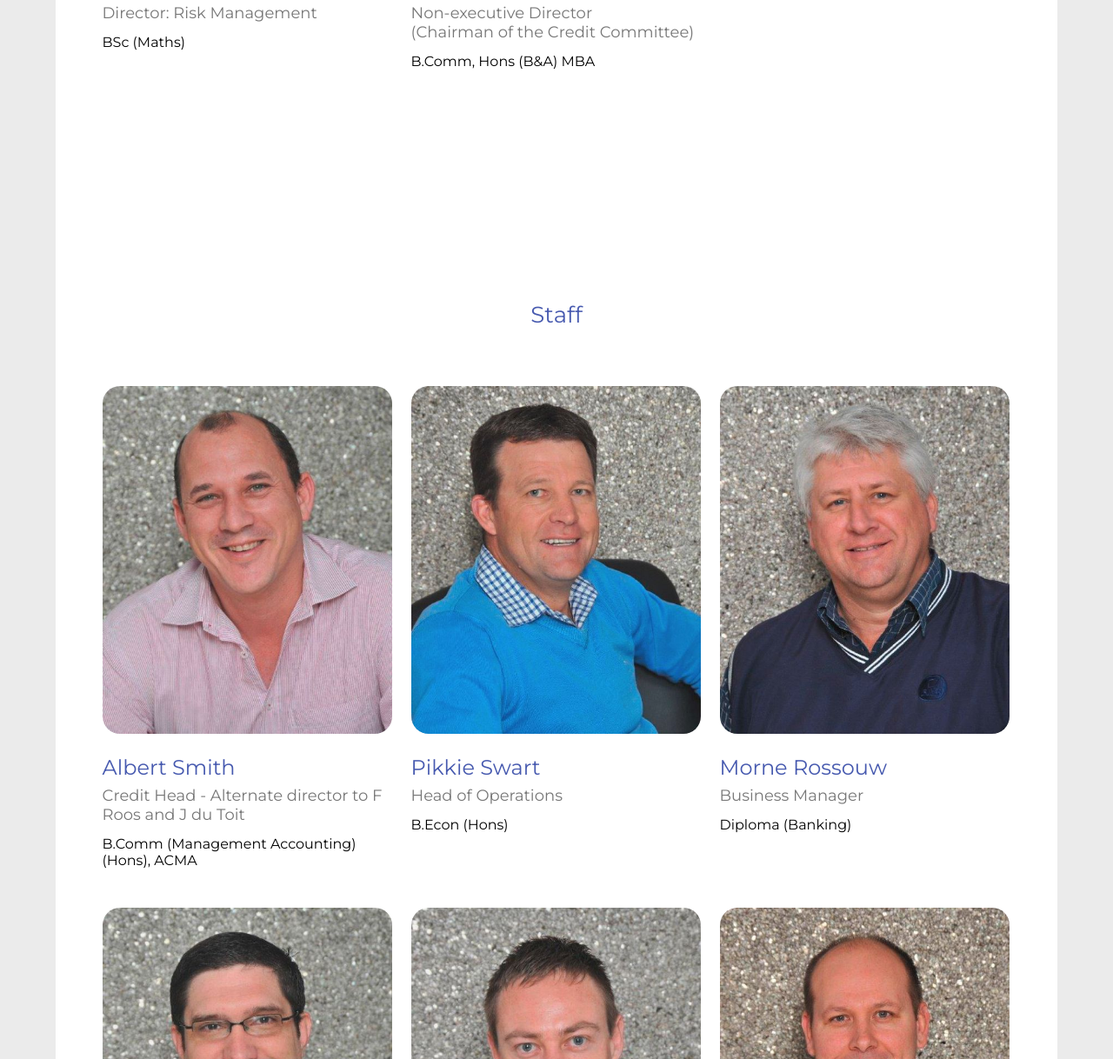
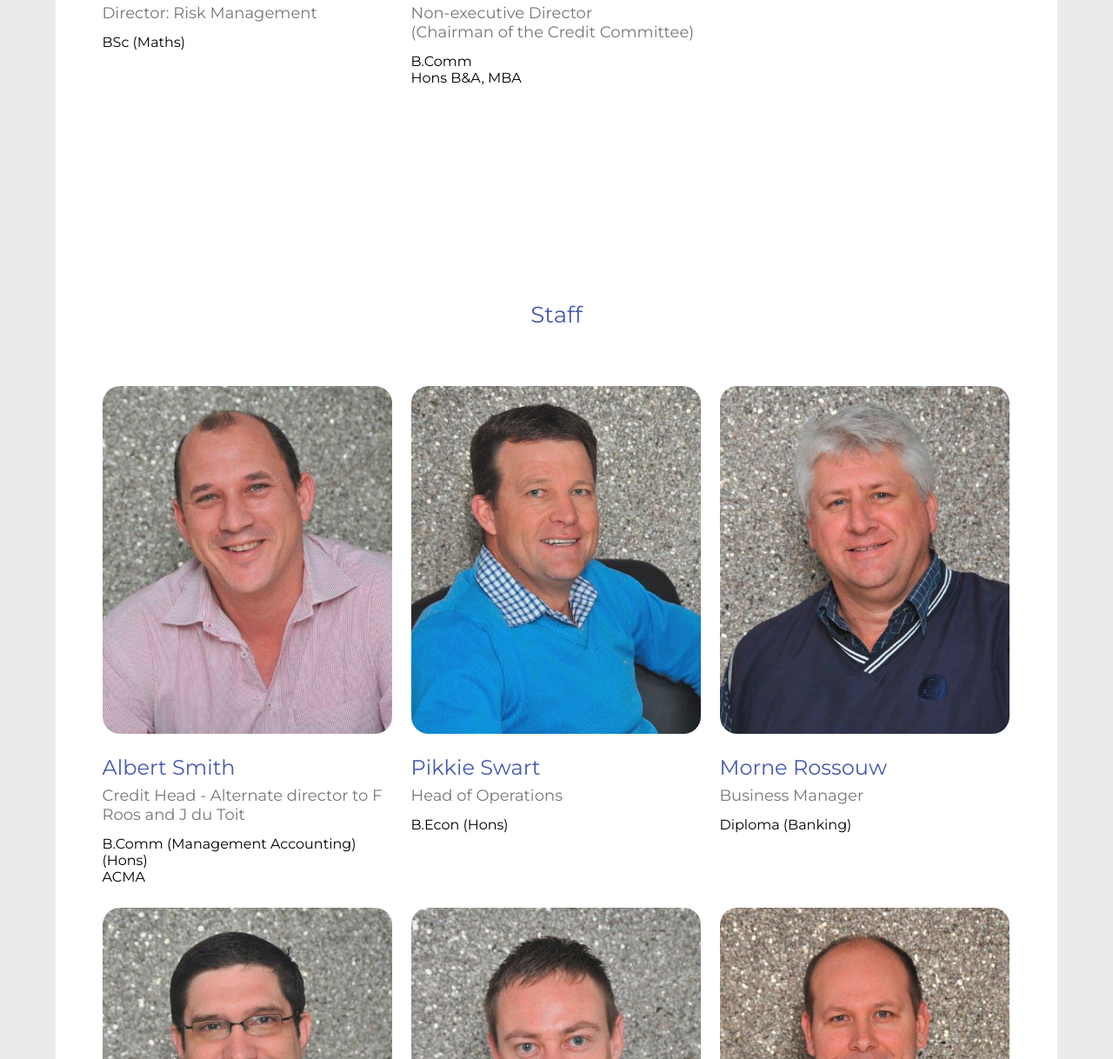
Before and after one commit to web-dpr/CH, a plain HTML site: page our-team.html in a window 1280 px wide. Shown: the part 2146-3364 px from the top of the page at 87% size. Drawn offline with Linux system fonts and the light colour scheme.

Commit message:
Update our-team.html

```diff
--- a/our-team.html
+++ b/our-team.html
@@ -161,7 +161,10 @@
                     Non-executive Director<br>
                     (Chairman of the Credit Committee)
                 </h3>
-                <h4>B.Comm, Hons (B&A) MBA</h4>
+                <h4>
+                    B.Comm<br>
+                    Hons B&A, MBA
+                </h4>
             </div>
         </div>
         <h2 id="heading-3">Staff</h2>
@@ -170,7 +173,10 @@
                 <img src="images/team/albert.jpg">
                 <h2>Albert Smith</h2>
                 <h3>Credit Head - Alternate director to F Roos and J du Toit</h3>
-                <h4>B.Comm (Management Accounting) (Hons), ACMA</h4>
+                <h4>
+                    B.Comm (Management Accounting) (Hons)<br>
+                    ACMA
+                </h4>
             </div>
             <div class="content-container">
                 <img src="images/team/pikkie.jpg">
```
